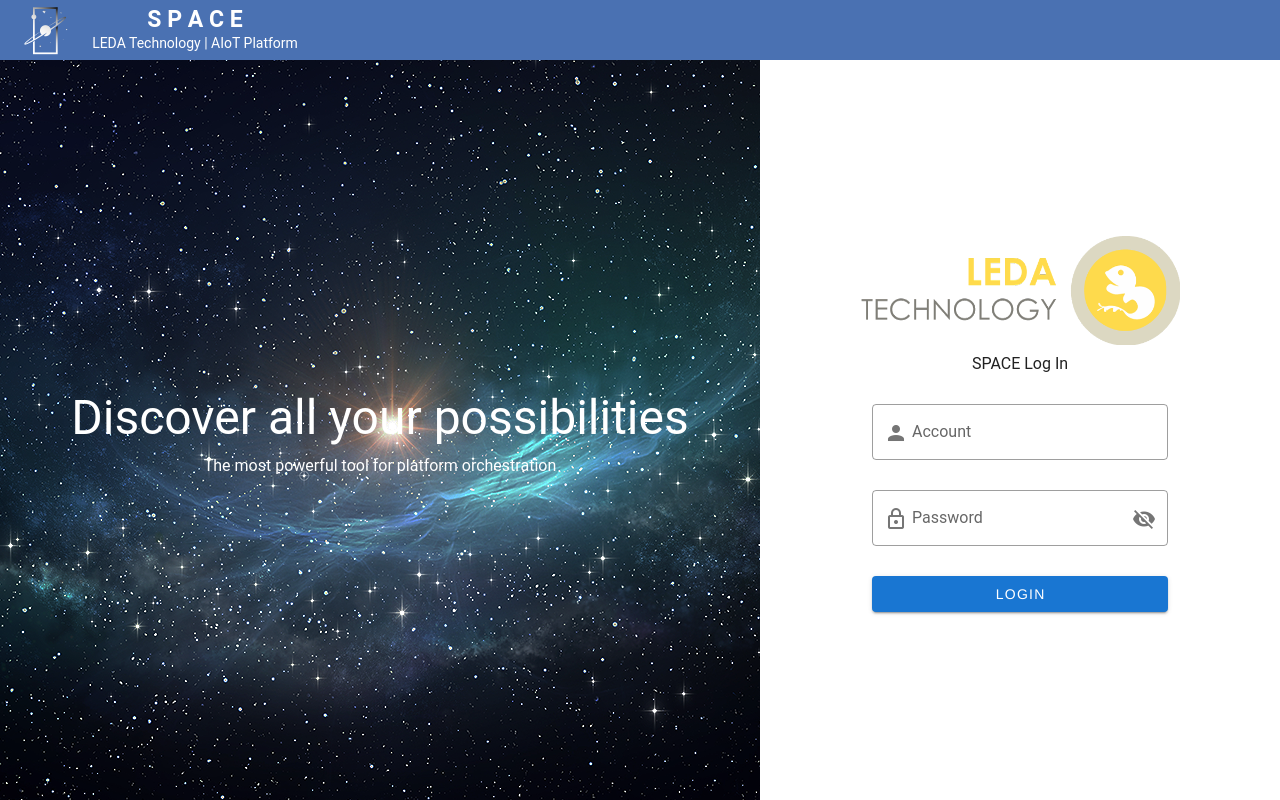
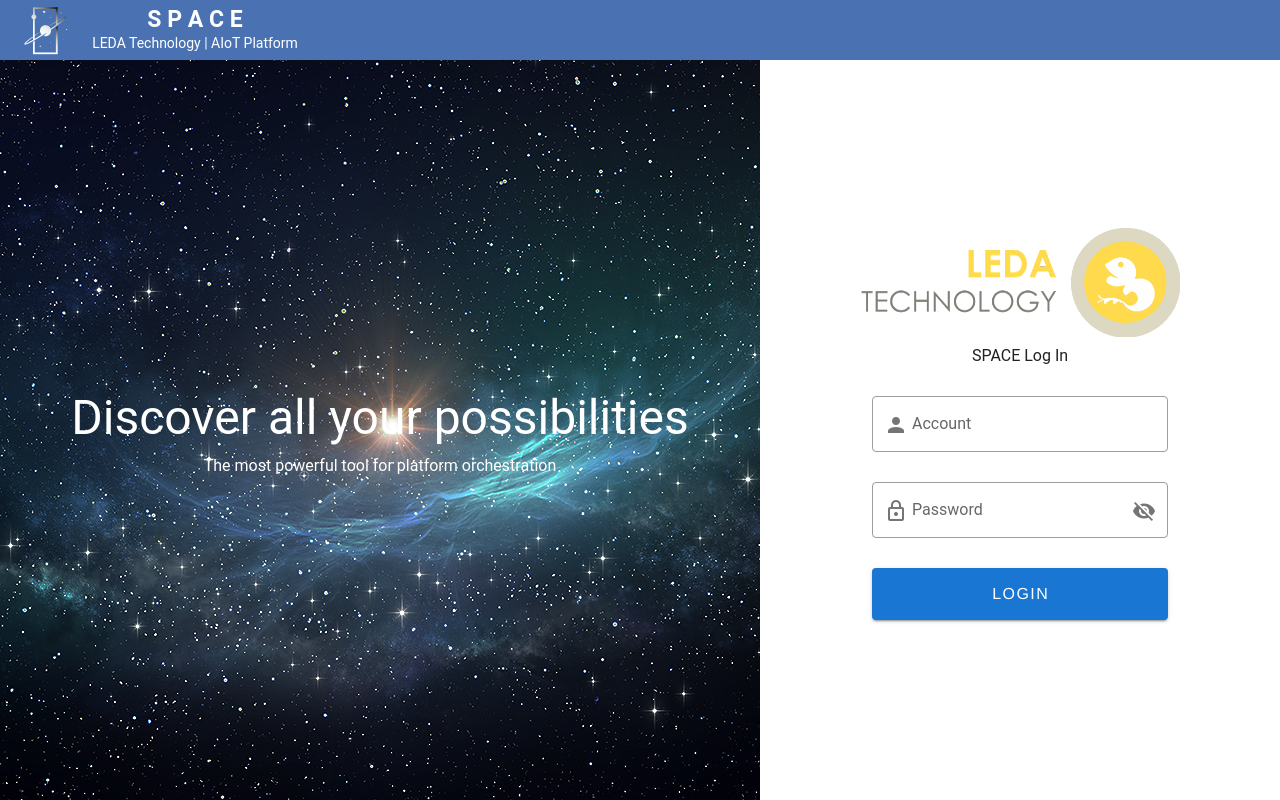
Before and after one commit to cloud-grazing/vue, a Vue app in the folder main/: page /login in a window 1280 px wide. Built offline with nearby package versions, Linux system fonts and the light colour scheme.

Commit message:
[修改]登入按鈕 樣式小修改

```diff
--- a/main/src/views/Login/Main.vue
+++ b/main/src/views/Login/Main.vue
@@ -35,6 +35,7 @@
                                 <v-btn
                                     class="login-btn"
                                     color="primary"
+                                    xLarge
                                     elevation="2"
                                     @click="login"
                                 >
@@ -85,8 +86,7 @@
         login() {
             this.$router.push({ path: 'kanban' });
         },
-        togglePasswordType(val) {
-            console.log(val);
+        togglePasswordType() {
             this.hidePassword = !this.hidePassword;
             this.passwordType = this.hidePassword ? 'password' : 'text';
             this.eyeIcon = this.hidePassword ? 'mdi-eye-off' : 'mdi-eye';
```
